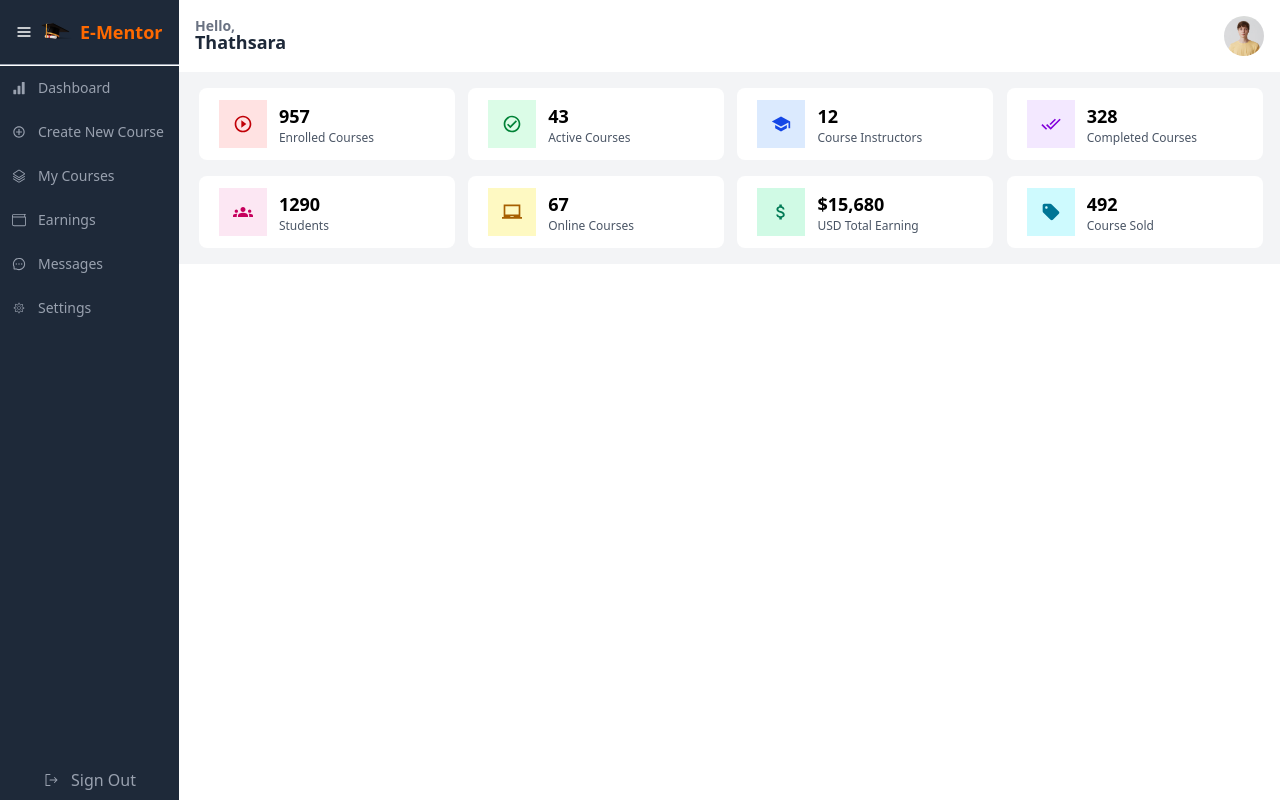
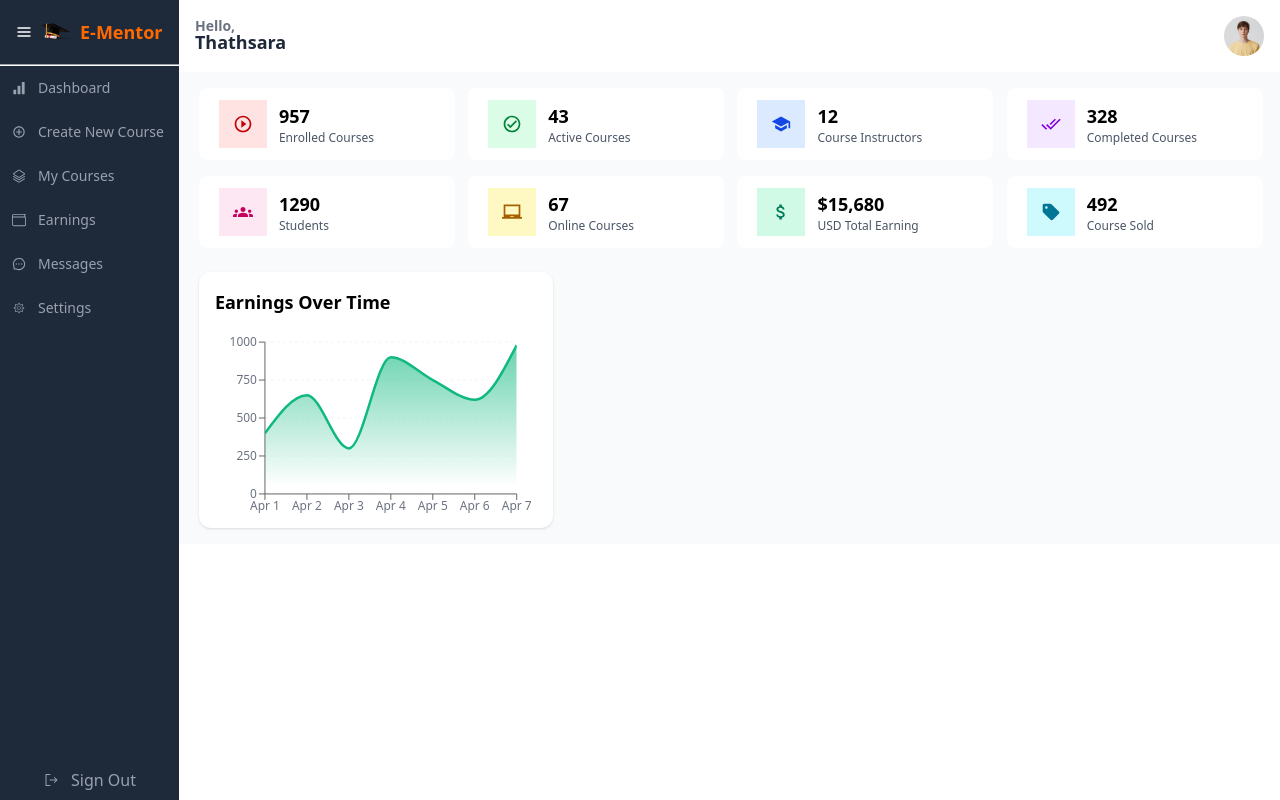
Before and after one commit to thathsarabandara/E-mentor-teacher-frontend, a Next.js app: page /teacher/mentor/dashboard in a window 1280 px wide. Built offline with nearby package versions, Linux system fonts and the light colour scheme.

Commit message:
add earning chart component

```diff
--- a/package.json
+++ b/package.json
@@ -16,7 +16,8 @@
     "react": "^19.0.0",
     "react-dom": "^19.0.0",
     "react-icons": "^5.5.0",
-    "react-router-dom": "^7.5.1"
+    "react-router-dom": "^7.5.1",
+    "recharts": "^2.15.3"
   },
   "devDependencies": {
     "@eslint/eslintrc": "^3",
--- a/src/app/teacher/mentor/dashboard/page.tsx
+++ b/src/app/teacher/mentor/dashboard/page.tsx
@@ -1,4 +1,5 @@
 import DashboardCard from '@/component/DashboardCard/DashboardCard'
+import EarningsChart from '@/component/Earning-Chart/EarningChart';
 import Navbar from '@/component/Navbar/Navbar'
 import React from 'react'
 import { MdAttachMoney, MdGroups, MdLaptopChromebook, MdOutlineCheckCircle, MdOutlineDoneAll, MdOutlinePlayCircleOutline, MdSchool, MdSell } from 'react-icons/md';
@@ -55,12 +56,22 @@ const Dashboard: React.FC = () => {
     }
   ];
 
+  const data = [
+    { date: 'Apr 1', earnings: 400 },
+    { date: 'Apr 2', earnings: 650 },
+    { date: 'Apr 3', earnings: 300 },
+    { date: 'Apr 4', earnings: 900 },
+    { date: 'Apr 5', earnings: 750 },
+    { date: 'Apr 6', earnings: 620 },
+    { date: 'Apr 7', earnings: 980 },
+  ];
+
   return (
     <div className='flex min-h-screen flex-col justify-start items-start'>
       <div className='bg-white w-full'>
         <Navbar />
       </div>
-      <div className='bg-gray-100 w-full px-5 py-4'>
+      <div className='bg-gray-50 w-full px-5 py-4'>
         <div className='grid grid-cols-4 gap-4'>
           {cardsData.map((card, index) => (
             <DashboardCard
@@ -72,6 +83,9 @@ const Dashboard: React.FC = () => {
             />
           ))}
         </div>
+        <div className='grid grid-cols-3 gap2 mt-6'>
+          <EarningsChart data={data} />
+        </div>
       </div>
     </div>
   )
--- /dev/null
+++ b/src/component/Earning-Chart/EarningChart.tsx
@@ -0,0 +1,47 @@
+"use client"
+import React from 'react';
+import {
+  AreaChart,
+  Area,
+  XAxis,
+  YAxis,
+  Tooltip,
+  ResponsiveContainer,
+  CartesianGrid
+} from 'recharts';
+
+interface EarningDataProp {
+    data: { date:string, earnings:number }[];
+}
+
+const EarningsChart: React.FC<EarningDataProp> = ({data}) => {
+  return (
+    <div className="bg-white rounded-xl p-4 pb-12 shadow-sm w-full h-64">
+      <h2 className="text-lg font-semibold mb-4">Earnings Over Time</h2>
+      <ResponsiveContainer width="100%" height="100%">
+        <AreaChart data={data} margin={{ top: 10, right: 20, left: -10, bottom: 0 }}>
+          <defs>
+            <linearGradient id="colorEarnings" x1="0" y1="0" x2="0" y2="1">
+              <stop offset="5%" stopColor="#10B981" stopOpacity={0.6} />
+              <stop offset="95%" stopColor="#10B981" stopOpacity={0} />
+            </linearGradient>
+          </defs>
+          <CartesianGrid strokeDasharray="3 3" vertical={false} stroke="#F3F4F6" />
+          <XAxis dataKey="date" tick={{ fontSize: 12, fill: '#6B7280' }} />
+          <YAxis tick={{ fontSize: 12, fill: '#6B7280' }} />
+          <Tooltip contentStyle={{ borderRadius: '8px', backgroundColor: '#ffffff', borderColor: '#E5E7EB' }} />
+          <Area
+            type="monotone"
+            dataKey="earnings"
+            stroke="#10B981"
+            fillOpacity={1}
+            fill="url(#colorEarnings)"
+            strokeWidth={2.5}
+          />
+        </AreaChart>
+      </ResponsiveContainer>
+    </div>
+  );
+};
+
+export default EarningsChart;
```
Also changed, not shown: 1 other file (tests, documents, lock files or other folders).
